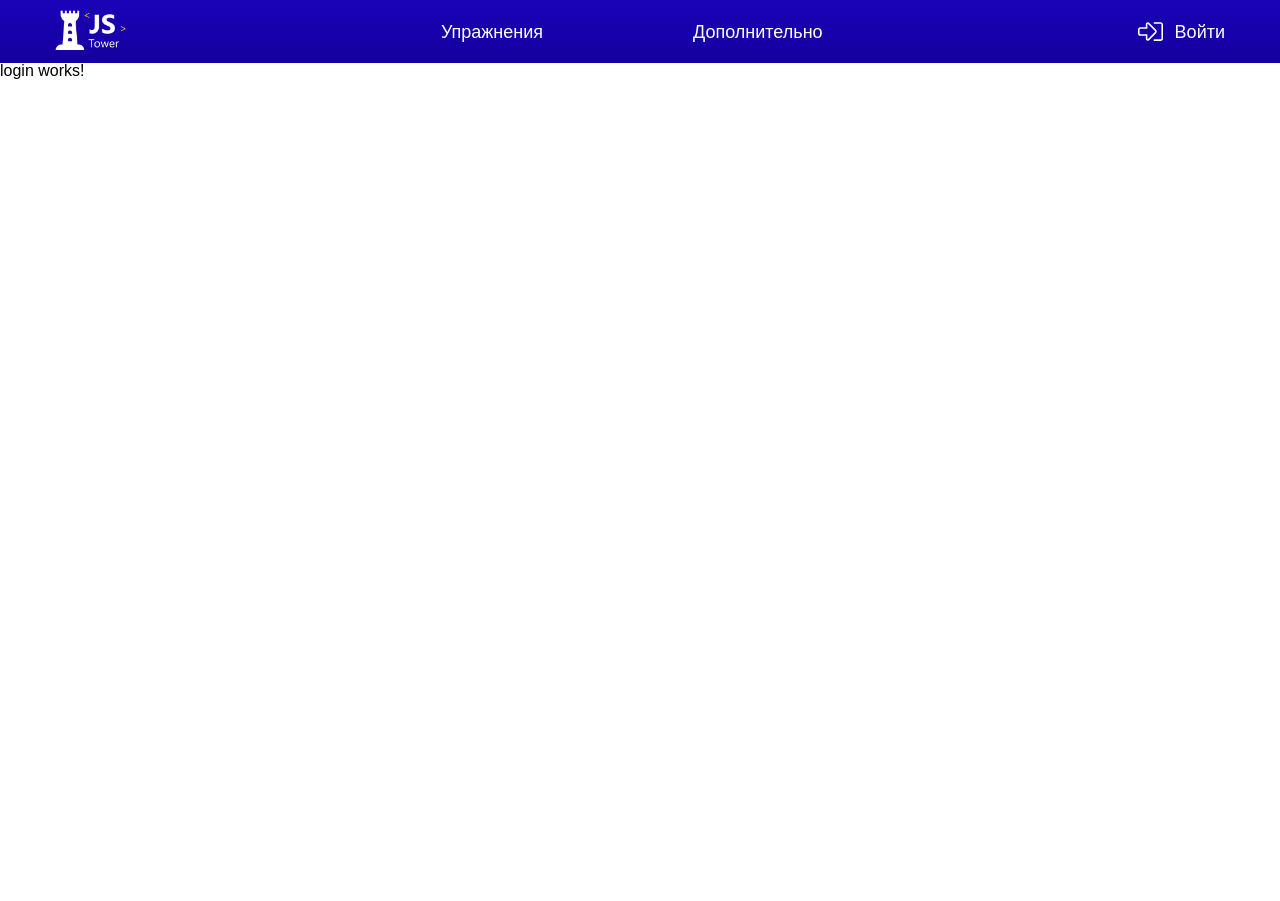
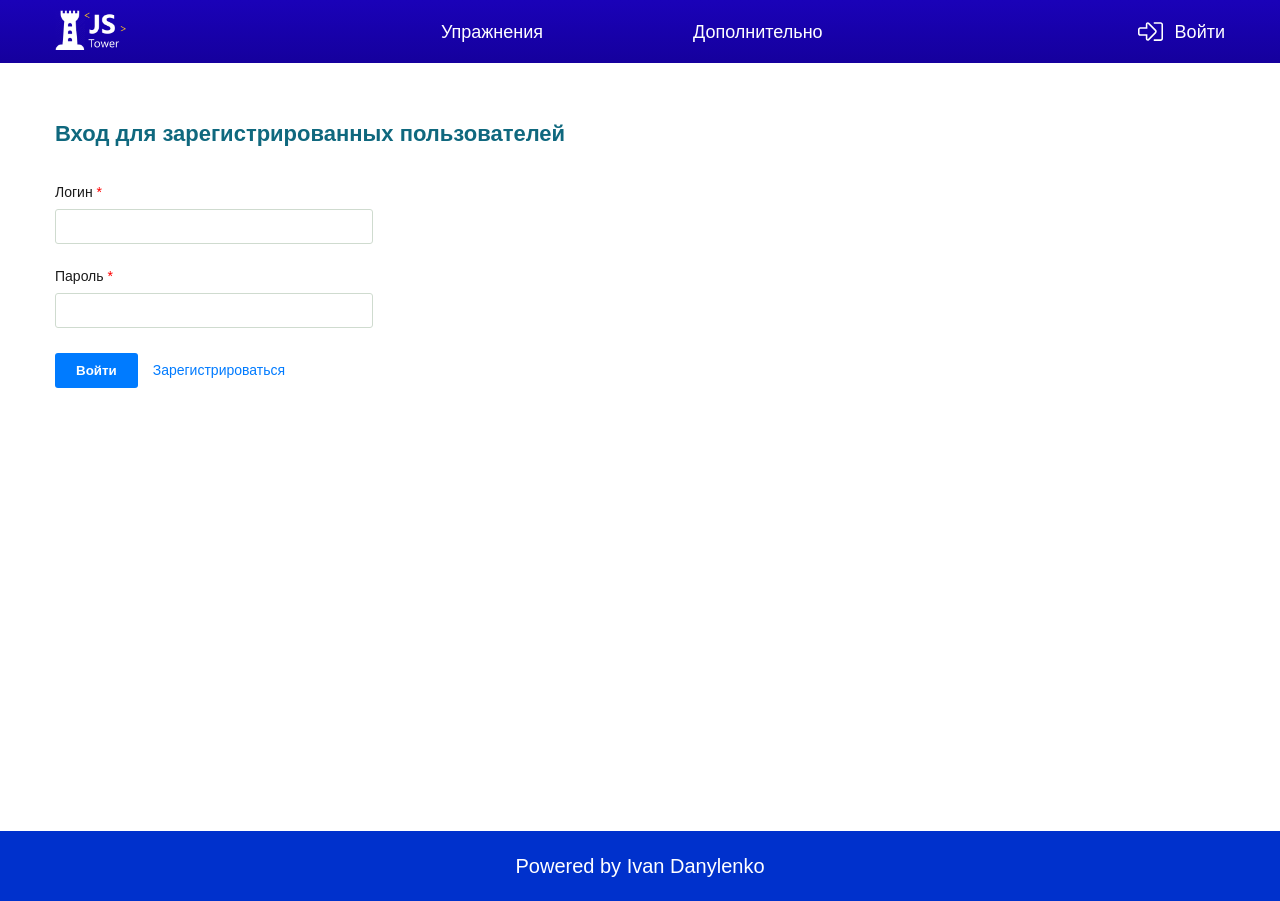
Before and after one commit to IvanDanylenko/js-tower, an Angular app in the folder front/: page /login in a window 1280 px wide. Before the commit the page ends 800 px from the top, so only its background shows below. Built offline with nearby package versions, Linux system fonts and the light colour scheme.

Commit message:
login form works with FormBuilder

```diff
--- a/front/src/app/app.module.ts
+++ b/front/src/app/app.module.ts
@@ -1,7 +1,8 @@
 import { BrowserModule } from '@angular/platform-browser';
 import { NgModule } from '@angular/core';
+import { ReactiveFormsModule } from '@angular/forms';
+import { AppRoutingModule } from './app-routing.module';
 
-import { AppRoutingModule } from './app-routing.module';
 import { AppComponent } from './app.component';
 import { HomeComponent } from './home/home.component';
 import { HeaderComponent } from './header/header.component';
@@ -30,7 +31,8 @@ import { TaskComponent } from './exercises/ex1/task/task.component';
   ],
   imports: [
     BrowserModule,
-    AppRoutingModule
+		AppRoutingModule,
+		ReactiveFormsModule
   ],
   providers: [],
   bootstrap: [AppComponent]
--- a/front/src/app/login/login.component.html
+++ b/front/src/app/login/login.component.html
@@ -1,3 +1,20 @@
-<p>
-  login works!
-</p>
+<section class="auth-section">
+	<div class="container">
+		<h2>Вход для зарегистрированных пользователей</h2>
+		<form [formGroup]="loginForm" (ngSubmit)="onSubmit()">
+			<div class="form-group">
+				<label for="login">Логин <span>*</span></label>
+				<input type="text" id="login" formControlName="login" required>
+			</div>
+			<div class="form-group">
+				<label for="password">Пароль <span>*</span></label>
+				<input type="password" id="password" formControlName="password" required>
+			</div>
+			<div class="form-buttons">
+				<button type="submit" [disabled]="!loginForm.valid">Войти</button>
+				<a routerLink="/register">Зарегистрироваться</a>
+			</div>
+		</form>
+	</div>
+</section>
+<app-footer></app-footer>
--- a/front/src/app/login/login.component.scss
+++ b/front/src/app/login/login.component.scss
@@ -0,0 +1,9 @@
+.auth-section {
+	min-height: 96vh;
+}
+
+h2 {
+	margin-bottom: 40px;
+	color: #0F687E;
+	font-size: 22px;
+}
--- a/front/src/app/login/login.component.ts
+++ b/front/src/app/login/login.component.ts
@@ -1,4 +1,5 @@
 import { Component, OnInit } from '@angular/core';
+import { FormBuilder, Validators } from '@angular/forms';
 
 @Component({
   selector: 'app-login',
@@ -7,9 +8,18 @@ import { Component, OnInit } from '@angular/core';
 })
 export class LoginComponent implements OnInit {
 
-  constructor() { }
+	constructor(private formBuilder: FormBuilder) { }
 
-  ngOnInit() {
-  }
+	ngOnInit() {
+	}
 
+	// login form with FormBuilder
+	loginForm = this.formBuilder.group({
+		login: [''],
+		password: ['']
+	});
+
+	onSubmit():void {
+		console.log(this.loginForm.value);
+	}
 }
--- a/front/src/styles.scss
+++ b/front/src/styles.scss
@@ -6,6 +6,10 @@ body {
   margin: 0;
 	font-family: 'Arial', sans-serif;
 	line-height: 1;
+}
+
+section {
+	padding: 60px 0;
 }
 
 h1, h2, h3, h4, h5, h6 {
@@ -37,3 +41,51 @@ a, a:hover {
 .hidden {
 	display: none !important;
 }
+
+.form-group {
+	margin-bottom: 25px;
+	font-size: 14px;
+	display: flex;
+	flex-direction: column;
+	label {
+		margin-bottom: 10px;
+		color: #1A1A1A;
+		span {
+			color: red;
+		}
+	}
+	input {
+		padding: 5px 10px;
+		height: 35px;
+		width: 100%;
+		max-width: 318px;
+		border: 1px solid #CFDBCF;
+		border-radius: 3px;
+		background: #fff;
+	}
+}
+
+.form-buttons {
+	font-size: 14px;
+	button {
+		padding: 10px 21px;
+		margin-right: 15px;
+		color: #fff;
+		font-weight: 700;
+		background: #007BFF;
+		border: none;
+		border-radius: 3px;
+		cursor: pointer;
+		transition: all .3s ease;
+		&:hover {
+			background: #0059FF;
+		}
+	}
+	a {
+		color: #007BFF;
+		&:hover {
+			color: #007BFF;
+			text-decoration: underline;
+		}
+	}
+}
```
